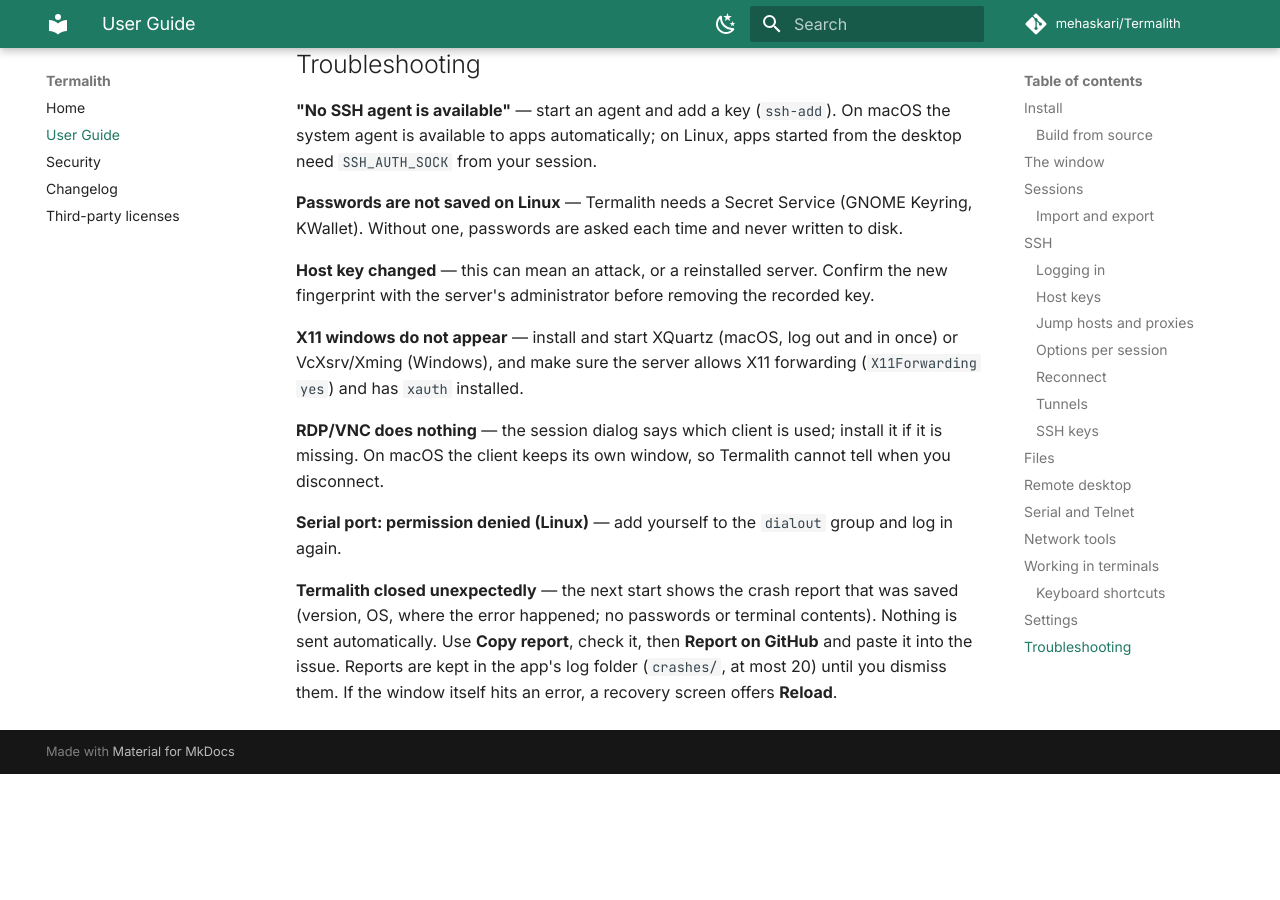
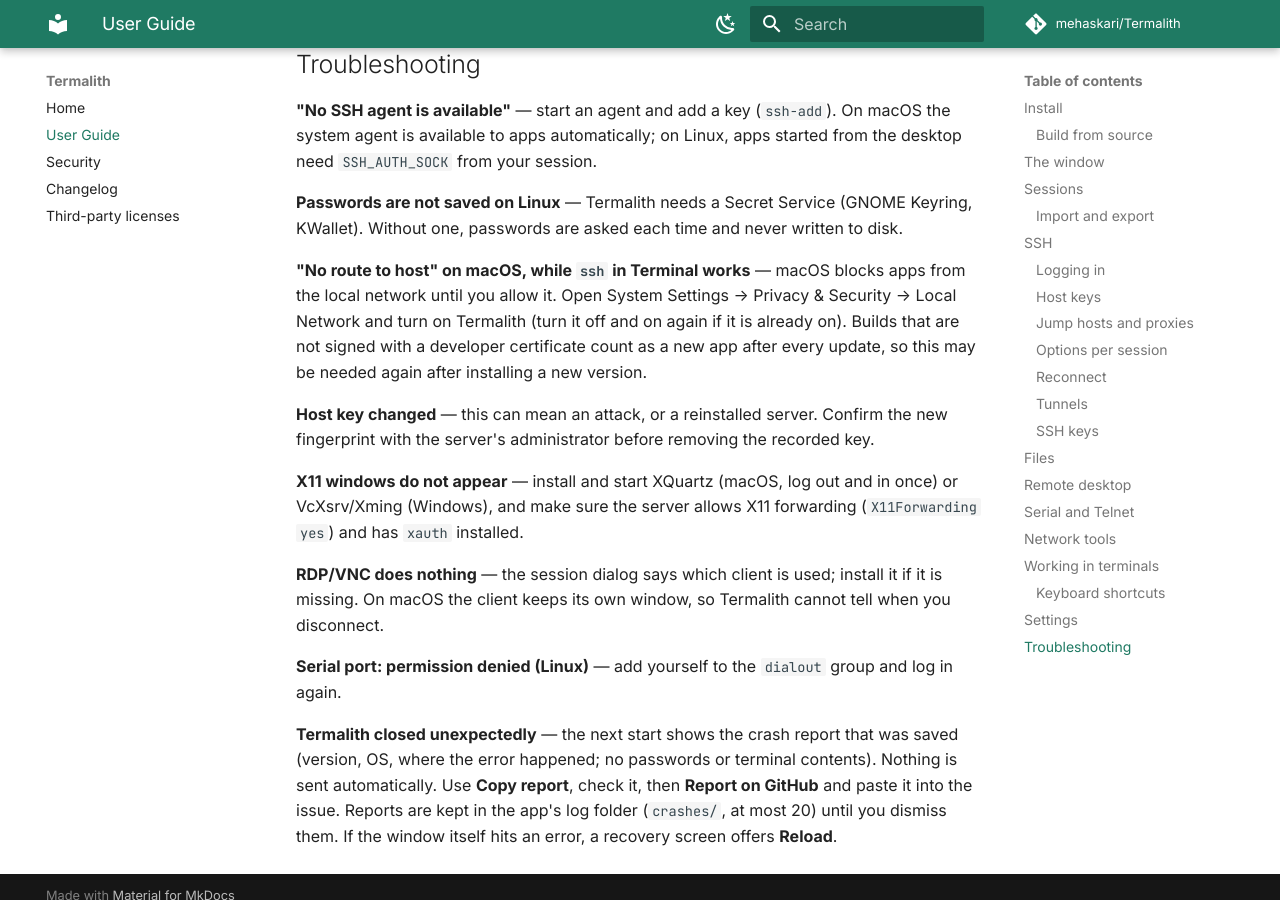
Before and after one commit to mehaskari/Termalith, an MkDocs documentation site: the page built from website/docs/guide.md, in a window 1280 px wide and 900 px high, scrolled down 6953 px. Built offline with MkDocs 1.6.1 and Material for MkDocs 9.7.7, drawn with Linux system fonts in a browser that asks for light colours; comment, search, counter and statistics services are not loaded; before the commit the page ends 7727 px from its top, so only the background shows below that.

Commit message:
macOS: explain the Local Network permission
Ad-hoc signed builds are a new app to macOS after every update, so the
Local Network permission can be lost; connections to LAN hosts then fail
with 'No route to host'. Add NSLocalNetworkUsageDescription so the
prompt says why it is needed, and document the fix in the guide.

Co-Authored-By: Claude Opus 5.5 <noreply@anthropic.com>

```diff
--- a/website/docs/guide.md
+++ b/website/docs/guide.md
@@ -270,6 +270,13 @@ session.
 (GNOME Keyring, KWallet). Without one, passwords are asked each time and
 never written to disk.
 
+**"No route to host" on macOS, while `ssh` in Terminal works** — macOS
+blocks apps from the local network until you allow it. Open System Settings
+→ Privacy & Security → Local Network and turn on Termalith (turn it off and
+on again if it is already on). Builds that are not signed with a developer
+certificate count as a new app after every update, so this may be needed
+again after installing a new version.
+
 **Host key changed** — this can mean an attack, or a reinstalled server.
 Confirm the new fingerprint with the server's administrator before removing
 the recorded key.
```
Also changed, not shown: website/docs/changelog.md (+3 -0 lines), 1 other file.
